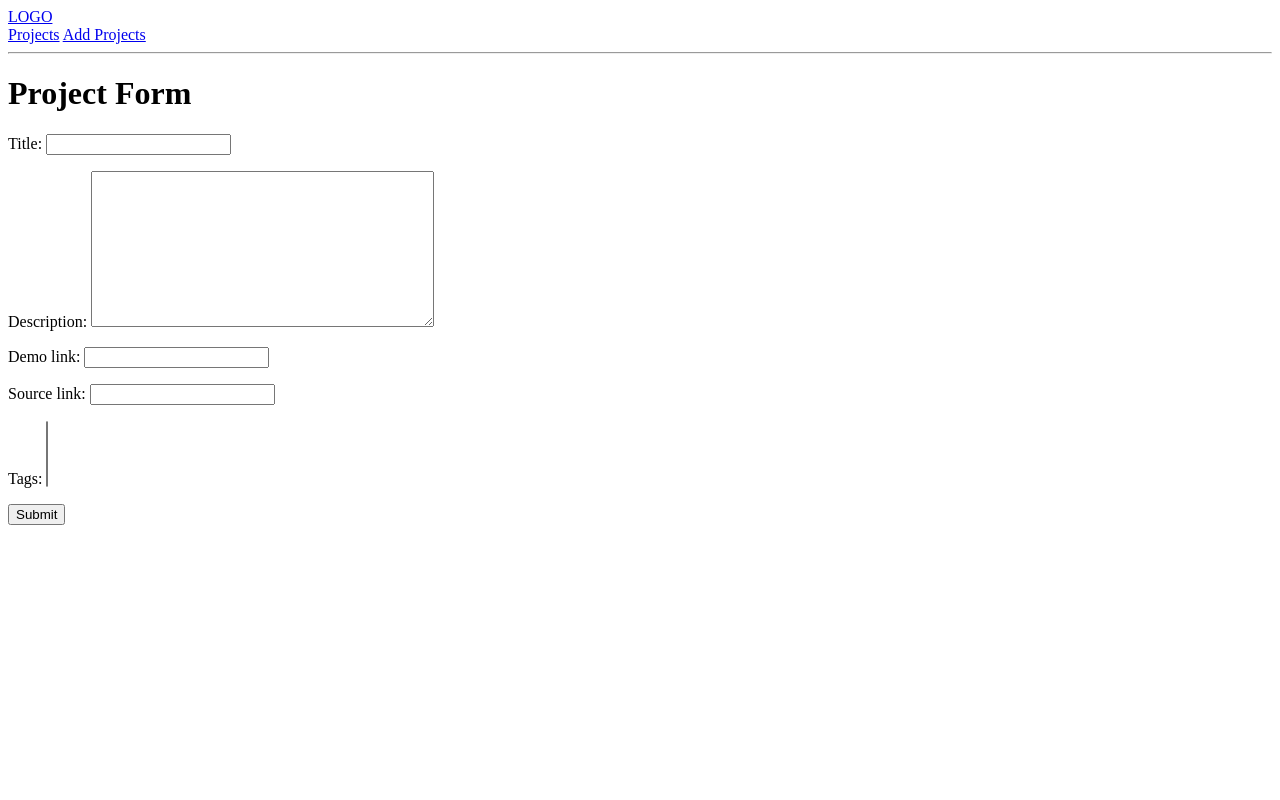
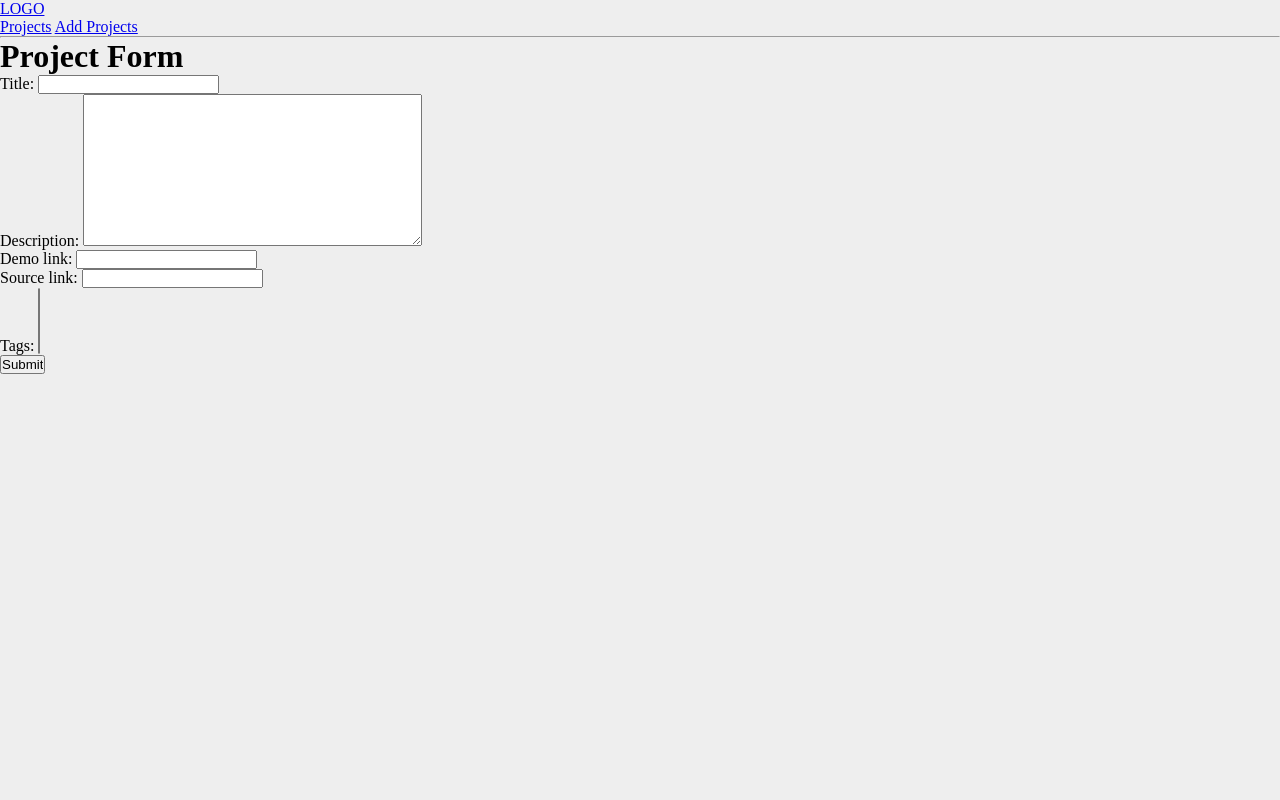
Before and after one commit to saida93522/project_search, a Django app: page /create-project/ in a window 1280 px wide. Run offline with Django 3.2, Linux system fonts and the light colour scheme; data that the repository does not hold is empty.

Commit message:
feat: add style

```diff
--- a/search_project/settings.py
+++ b/search_project/settings.py
@@ -133,6 +133,9 @@ USE_TZ = True
 
 STATIC_URL = '/static/'
 
+STATICFILES_DIRS = [
+    BASE_DIR / 'static'
+]
 
 INTERNAL_IPS = [
     '127.0.0.1',
--- /dev/null
+++ b/static/css/main.css
@@ -0,0 +1,9 @@
+* {
+  margin: 0;
+  padding: 0;
+  box-sizing: border-box;
+}
+
+body {
+  background: #eee;
+}
--- a/templates/main.html
+++ b/templates/main.html
@@ -1,9 +1,15 @@
+{% load static %}
 <html lang="en">
   <head>
     <meta charset="UTF-8" />
     <meta name="viewport" content="width=device-width, initial-scale=1.0" />
     <title>Dev_Search</title>
-    <!-- <link rel="stylesheet" href="{style.css}" media="screen" type="text/css"> -->
+    <link
+      rel="stylesheet"
+      href="{% static 'css/main.css' %}"
+      media="screen"
+      type="text/css"
+    />
     <!-- <script src="main.js"></script> -->
   </head>
   <body>
```
